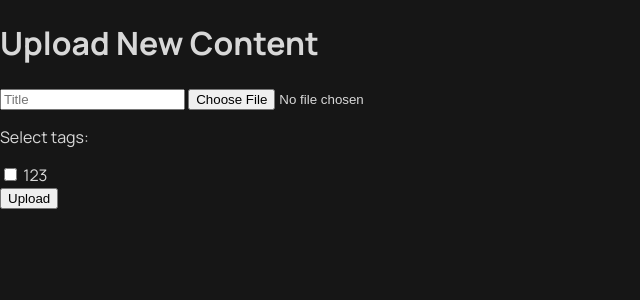
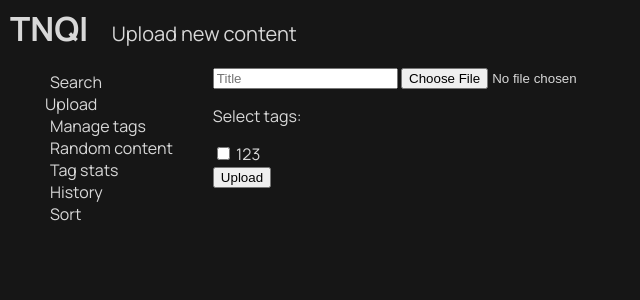
Before and after one commit to idreral/TNQI, a Flask app: page /upload in a window 1280 px wide. Shown: the top 300 px of the page, without its empty margins (0-640 px from the left). Run offline with Flask 3, Linux system fonts and the light colour scheme; data comes from the database, SQL or seed files in the repository.

Commit message:
Refactored upload page

```diff
--- a/templates/upload.html
+++ b/templates/upload.html
@@ -1,18 +1,8 @@
-<!-- templates/upload.html -->
-<!DOCTYPE html>
-<html>
-<head>
-    <title>Upload Content</title>
-    <link rel="stylesheet" href="{{ url_for('static', filename='styles/index.css') }}">
-    <style>
-        @font-face {
-            font-family: Manrope;
-            src: url({{ url_for('static', filename='fonts/Manrope.ttf') }});
-        }
-        </style>
-</head>
-<body>
-    <h1>Upload New Content</h1>
+{% extends 'base.html' %}
+
+{% block page_name %}Upload new content{% endblock %}
+
+{% block content %}
   <form action="{{ url_for('upload') }}" method="post" enctype="multipart/form-data">
     <input type="text" name="title" placeholder="Title" required>
     <input type="file" name="file" required>
@@ -22,5 +12,4 @@
     {% endfor %}
     <button type="submit">Upload</button>
   </form>
-</body>
-</html>
+{% endblock %}
```
Lines whose indentation alone changed are shown as unchanged.
